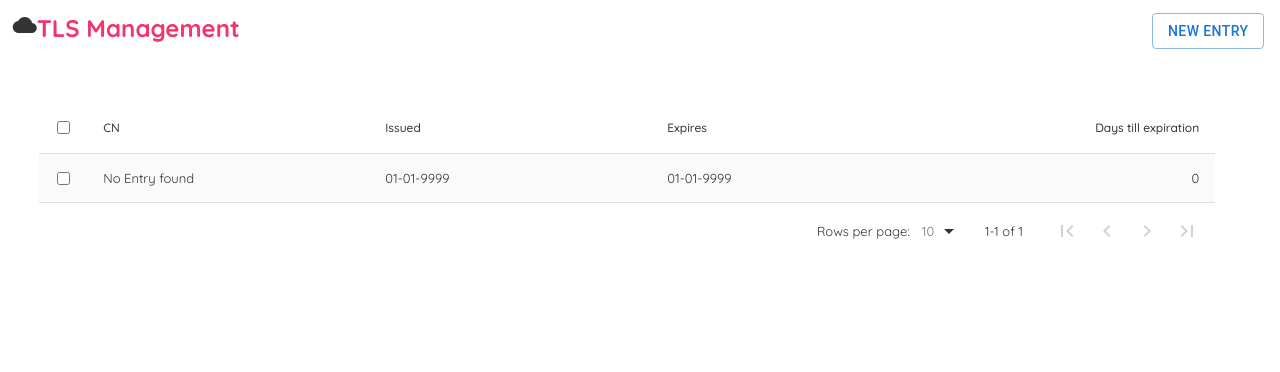
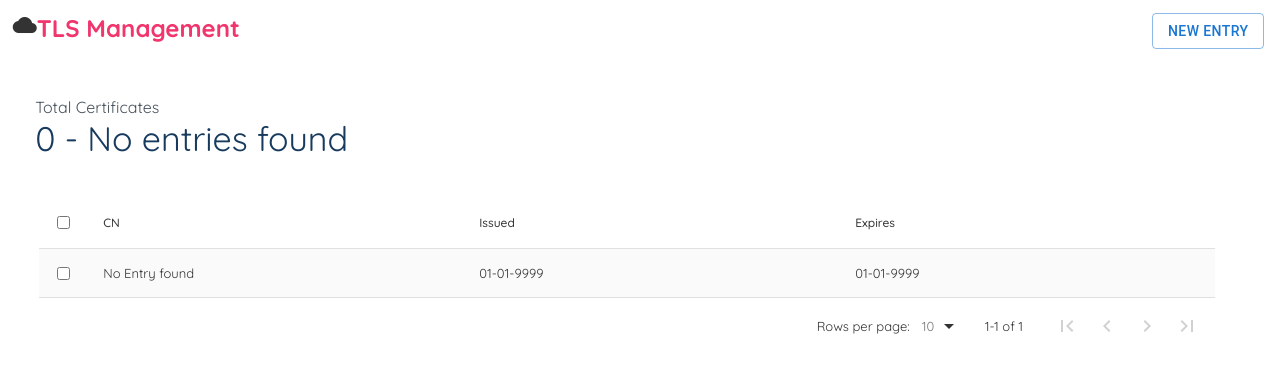
Before and after one commit to MPWom1/TLS-Maintainer, a React (Create React App) app in the folder tls-maintainer/: page / in a window 1280 px wide. Shown: the top 372 px of the page. Built offline with nearby package versions, Linux system fonts and the light colour scheme; no server answers.

Commit message:
first totalcount box works

```diff
--- a/tls-maintainer/src/App.js
+++ b/tls-maintainer/src/App.js
@@ -1,13 +1,14 @@
 import Navbar from './Components/Navbar';
 import Table from './Components/Table';
 import FormDialog from './Components/formPopUp';
-
+import BoxComponent from './Components/metricBox';
 
 function App() {
   return (
     <div className="App">
         <Navbar/> <FormDialog/>
       <div className='content'>
+        <BoxComponent />
         <Table />
       </div>
     </div>
--- a/tls-maintainer/src/Components/Table.js
+++ b/tls-maintainer/src/Components/Table.js
@@ -1,7 +1,6 @@
 import DataTable from 'react-data-table-component'
 import React, { useEffect } from 'react';
 import { useState } from "react"
-
 
 //data table config ---->>>>     https://react-data-table-component.netlify.app/?path=/docs/getting-started-examples--page
 
@@ -10,17 +9,16 @@ function Table() {
  const [getAllData, setGetAllData] = useState( [ {cn: 'No Entry found', issued: '01-01-9999', expires: '01-01-9999', days: 0, id: 1} ] );
 
   useEffect(() => {
-    fetchData();
+    fetchData()
   }, [])
 
-  async function fetchData() {
+  function fetchData() {
     fetch("/api/getAll")
       .then(res => res.json())
       .then(json => {
         setGetAllData(json)
       });
-  }
-
+  };
 
 
   const columns = [                                   //Columns and keys
@@ -36,14 +34,7 @@ function Table() {
     name: "Expires",
     selector: (row) => (row.expires),
   },
-  {
-    name: "Days till expiration",
-    selector: (row) => (row.days),
-    sortable: true,
-    right: true
-  }
   ]
-
 
 
   return (
--- a/tls-maintainer/src/Components/formPopUp.js
+++ b/tls-maintainer/src/Components/formPopUp.js
@@ -38,6 +38,10 @@ export default function FormDialog() {
     setExpires(event.target.value)
   }
 
+  function refreshPage() {
+    window.location.reload(false);
+  }
+
 
   const handleSubmit = () => {
     const postURL = "/api/entry"
@@ -53,7 +57,8 @@ export default function FormDialog() {
         expires: expires
       })
     })
-    handleClose()                                 //Closes form after submitting
+    handleClose();                                 //Closes form after submitting
+    refreshPage();
   }
 
 
--- /dev/null
+++ b/tls-maintainer/src/Components/metricBox.js
@@ -0,0 +1,58 @@
+import { Box, ThemeProvider, createTheme } from '@mui/system';
+import { useState, useEffect } from 'react';
+
+
+export default function BoxComponent() {
+
+  const theme = createTheme({
+        palette: {
+          background: {
+            paper: '#fff',
+          },
+          text: {
+            primary: '#173A5E',
+            secondary: '#46505A',
+          },
+          action: {
+            active: '#001E3C',
+          },
+          success: {
+            dark: '#009688',
+          },
+        },
+  });
+
+  const [totalEntry, setTotalEntry] = useState ( [ "0 - No entries found" ]);
+
+  useEffect(() => {
+    fetchDataCount();
+  }, []);
+
+  function fetchDataCount() {
+    fetch("/api/getAllCount")
+      .then(res => res.json())
+      .then(json => {
+        setTotalEntry(json)
+    });
+  };
+
+
+  return (
+    <ThemeProvider theme={theme}>
+      <Box
+        sx={{
+          bgcolor: 'background.paper',
+          boxShadow: 1,
+          borderRadius: 2,
+          p: 2,
+          minWidth: 300,
+        }}
+      >
+        <Box sx={{ color: 'text.secondary' }}>Total Certificates</Box>
+        <Box sx={{ color: 'text.primary', fontSize: 34, fontWeight: 'medium' }}>
+          {totalEntry}
+        </Box>
+      </Box>
+    </ThemeProvider>
+  );
+}
```
Also changed, not shown: 1 other file (tests, documents, lock files or other folders).
